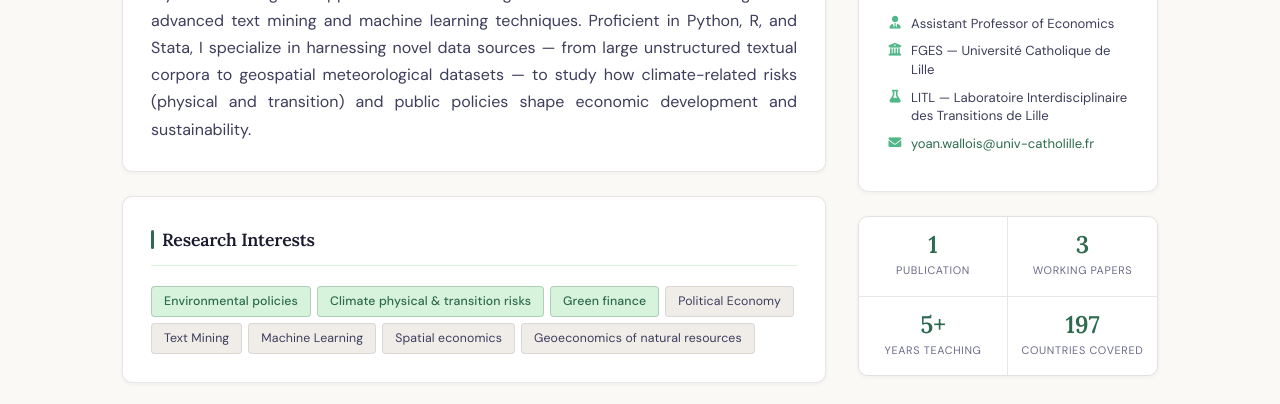
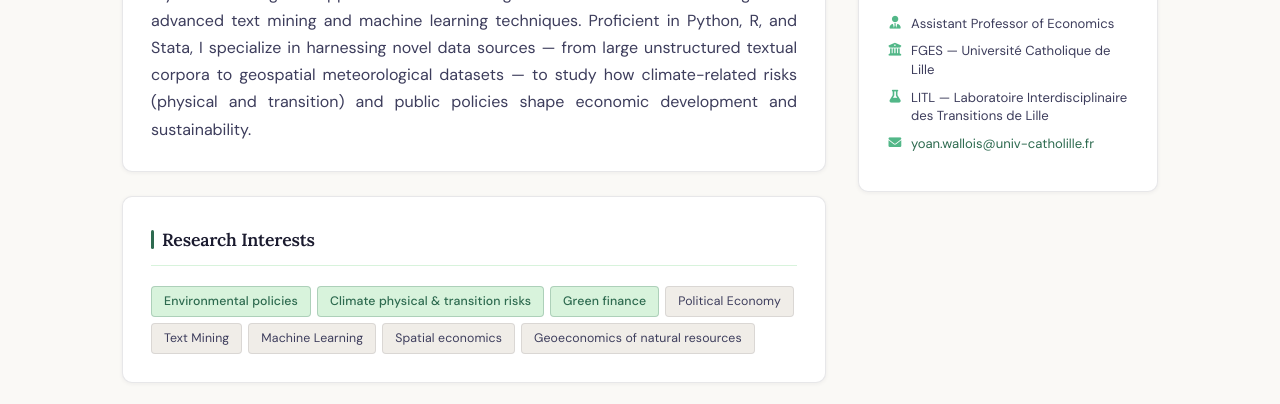
Before and after one commit to YoanWallois/Yoan-Wallois.github.io, a plain HTML site: page index.html in a window 1280 px wide. Shown: the part 354-758 px from the top of the page. Drawn offline with Linux system fonts and the light colour scheme.

Commit message:
edit main page

```diff
--- a/index.html
+++ b/index.html
@@ -120,27 +120,6 @@
                     </ul>
                 </div>
             </div>
-
-            <!-- Stats panel -->
-            <div class="stats-grid">
-                <div class="stat-item">
-                    <div class="stat-number">1</div>
-                    <div class="stat-label">Publication</div>
-                </div>
-                <div class="stat-item">
-                    <div class="stat-number">3</div>
-                    <div class="stat-label">Working papers</div>
-                </div>
-                <div class="stat-item">
-                    <div class="stat-number">5+</div>
-                    <div class="stat-label">Years teaching</div>
-                </div>
-                <div class="stat-item">
-                    <div class="stat-number">197</div>
-                    <div class="stat-label">Countries covered</div>
-                </div>
-            </div>
-
         </aside>
     </div>
 
```
